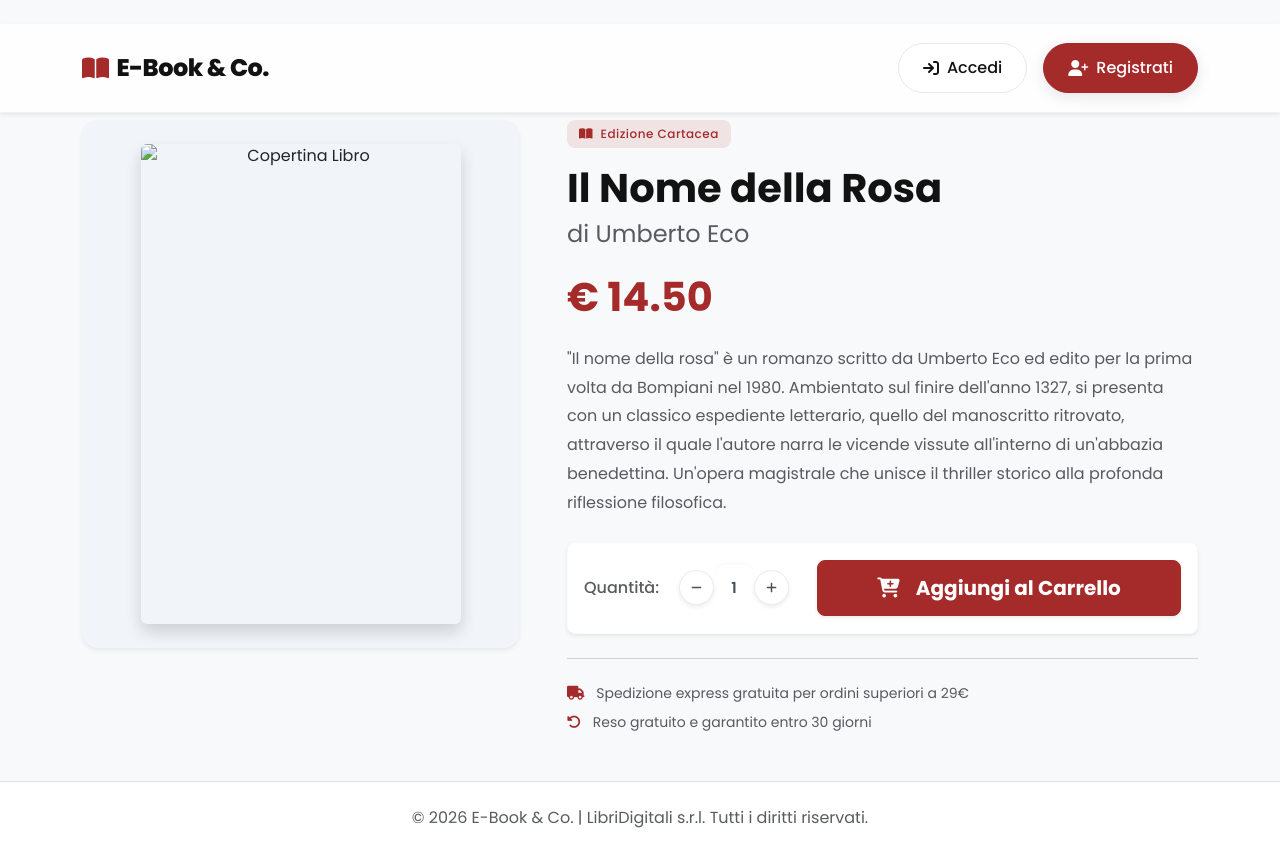
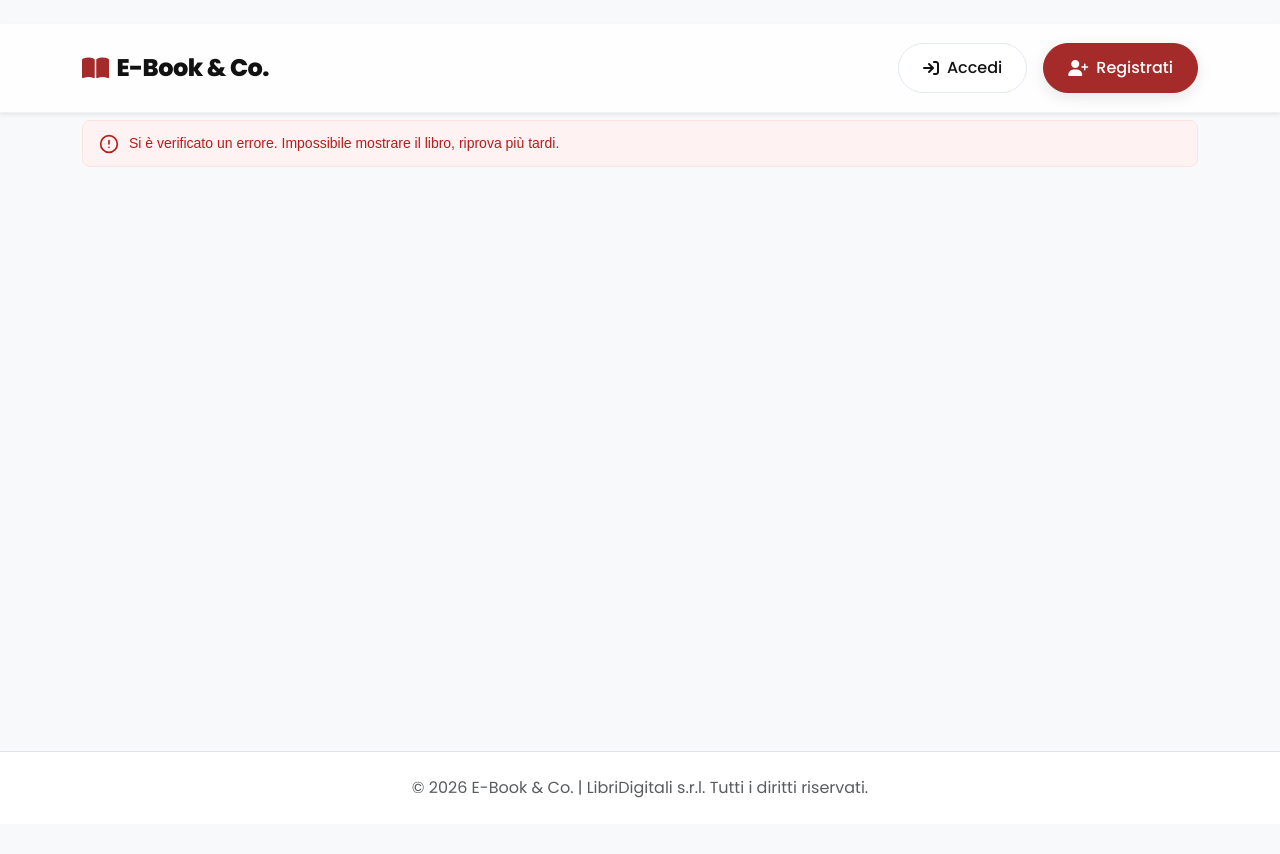
Before and after one commit to Calogerolopresti/libri-digitali, a PHP site: page /prodotto.php in a window 1280 px wide. After the commit the page ends 798 px from the top, so only its background shows below. Run offline with PHP 8.4, Linux system fonts and the light colour scheme; some libraries are stand-ins or nearby versions.

Commit message:
Aggiornamento della visualizzazione dei dettagli del libro con dati dinamici e gestione degli errori

```diff
--- a/prodotto.php
+++ b/prodotto.php
@@ -1,46 +1,82 @@
+<?php
+// importo collegamento al db e avvio la sessione se non è già avviata
+require_once __DIR__ . '/config/db.php';
+
+if (session_status() == PHP_SESSION_NONE) {
+    session_start();
+}
+// controllo se esiste la variabile id nel link
+if (isset($_GET['id'])) {
+    $id = $_GET['id'];
+    try {
+        // cerco il libri con quel id
+        $sql = "SELECT * FROM Prodotti WHERE id=?";
+        $stmt = $pdo->prepare($sql);
+        $stmt->execute([$id]);
+        $libro = $stmt->fetch();
+    } catch (PDOException $e) {
+        // in caso di errore mi salvo l errore nel file log e inizzilizo l array vuoto
+        error_log("errore alla ricerca del singolo libro: " . $e->getMessage());
+        $libro = [];
+    }
+}
+?>
 <?php include $_SERVER['DOCUMENT_ROOT'] . '/libri-digitali/includes/head.php'; ?>
+
 <body class="d-flex flex-column min-vh-100 fade-in pt-5 mt-4 bg-light">
 
     <?php include $_SERVER['DOCUMENT_ROOT'] . '/libri-digitali/includes/navbar_public.php'; ?>
 
     <!-- Product Detail -->
     <main class="container mb-5 flex-grow-1 fade-in fade-in-delay-1 mt-5">
+        <!-- controllo che l array libro esista e abbia qualcosa dentro  -->
+        <?php if (isset($libro) && count($libro) > 0): ?>
             <div class="row g-5 align-items-start">
                 <!-- Left Column: Image -->
                 <div class="col-md-5">
                     <div class="card border-0 shadow-sm rounded-4 p-4 text-center d-flex align-items-center justify-content-center" style="background-color: #f1f5f9; min-height: 500px;">
-                    <img src="https://via.placeholder.com/600x900/ffffff/a52a2a?text=Il+Nome+della+Rosa" class="img-fluid rounded shadow" alt="Copertina Libro" style="object-fit: cover; width: 100%; max-width: 320px; aspect-ratio: 2/3; display: block;">
+                        <img src="<?php echo htmlspecialchars($libro['copertina']) ?>" class="img-fluid rounded shadow" alt="Copertina Libro" style="object-fit: cover; width: 100%; max-width: 320px; aspect-ratio: 2/3; display: block;">
                     </div>
                 </div>
 
                 <!-- Right Column: Details -->
                 <div class="col-md-7">
+                    <?php if ($libro['formato'] == 'fisico'): ?>
                         <span class="badge bg-success mb-3 px-3 py-2"><i class="fa-solid fa-book-open me-1"></i> Edizione Cartacea</span>
-                <h1 class="fw-bold text-secondary-color mb-2">Il Nome della Rosa</h1>
-                <h4 class="text-muted fw-normal mb-4">di Umberto Eco</h4>
+                    <?php else: ?>
+                        <span class="badge bg-info mb-3 align-self-start"><i class="fa-solid fa-download me-1"></i> Edizione Digitale</span>
+                    <?php endif ?>
+                    <h1 class="fw-bold text-secondary-color mb-2"><?php echo htmlspecialchars($libro['titolo']) ?></h1>
 
-                <h2 class="price fs-1 mb-4">€ 14.50</h2>
+                    <h2 class="price fs-1 mb-4">€ <?php echo htmlspecialchars($libro['prezzo']) ?></h2>
 
                     <div class="mb-4">
                         <p class="text-muted" style="line-height: 1.8;">
-                        "Il nome della rosa" è un romanzo scritto da Umberto Eco ed edito per la prima volta da Bompiani nel 1980.
-                        Ambientato sul finire dell'anno 1327, si presenta con un classico espediente letterario, quello del manoscritto ritrovato,
-                        attraverso il quale l'autore narra le vicende vissute all'interno di un'abbazia benedettina. Un'opera magistrale che unisce il thriller storico alla profonda riflessione filosofica.
+                            <?php echo htmlspecialchars($libro['descrizione']) ?>
                         </p>
                     </div>
 
                     <div class="d-flex flex-wrap align-items-center gap-3 mb-4 p-3 bg-white rounded-3 shadow-sm border border-light">
+                        <form action="" method="POST">
                             <div class="d-flex align-items-center me-2">
                                 <label for="quantita" class="fw-medium text-muted mb-0 me-3">Quantità:</label>
                                 <div class="qty-selector d-flex align-items-center">
+                                    <?php if ($libro['formato'] == 'digitale'): ?>
+                                        <!-- se il formato è digitale imposto come limite massimo 1  -->
+                                        <button class="btn qty-btn shadow-sm" type="button" onclick="document.getElementById('quantita').stepDown()"><i class="fa-solid fa-minus" style="font-size: 0.75rem;"></i></button>
+                                        <input type="number" class="form-control text-center qty-input hide-spinners px-1" id="quantita" value="1" min="1" max="1">
+                                        <button class="btn qty-btn shadow-sm" type="button" onclick="document.getElementById('quantita').stepUp()"><i class="fa-solid fa-plus" style="font-size: 0.75rem;"></i></button>
+                                    <?php else: ?>
                                         <button class="btn qty-btn shadow-sm" type="button" onclick="document.getElementById('quantita').stepDown()"><i class="fa-solid fa-minus" style="font-size: 0.75rem;"></i></button>
                                         <input type="number" class="form-control text-center qty-input hide-spinners px-1" id="quantita" value="1" min="1" max="10">
                                         <button class="btn qty-btn shadow-sm" type="button" onclick="document.getElementById('quantita').stepUp()"><i class="fa-solid fa-plus" style="font-size: 0.75rem;"></i></button>
+                                    <?php endif ?>
                                 </div>
                             </div>
-                    <button class="btn btn-primary btn-lg flex-grow-1 rounded-3 ms-auto shadow-sm fw-bold">
+                            <button type="submit" class="btn btn-primary btn-lg flex-grow-1 rounded-3 ms-auto shadow-sm fw-bold">
                                 <i class="fa-solid fa-cart-plus me-2"></i> Aggiungi al Carrello
                             </button>
+                        </form>
                     </div>
 
                     <hr class="my-4 text-muted">
@@ -50,6 +86,19 @@
                     </div>
                 </div>
             </div>
+            <!-- se non esiste o è vuoto do il messaggio di errore      -->
+        <?php else: ?>
+            <div style="display: flex; align-items: center; background-color: #fef2f2; border: 1px solid #fee2e2; color: #b91c1c; padding: 12px 16px; border-radius: 8px; font-family: sans-serif; gap: 10px;">
+                <svg xmlns="http://www.w3.org/2000/svg" width="20" height="20" viewBox="0 0 24 24" fill="none" stroke="currentColor" stroke-width="2" stroke-linecap="round" stroke-linejoin="round">
+                    <circle cx="12" cy="12" r="10" />
+                    <line x1="12" y1="8" x2="12" y2="12" />
+                    <line x1="12" y1="16" x2="12.01" y2="16" />
+                </svg>
+                <p style="margin: 0; font-size: 14px; font-weight: 500;">
+                    Si è verificato un errore. Impossibile mostrare il libro, riprova più tardi.
+                </p>
+            </div>
+        <?php endif ?>
     </main>
 
 
```
Lines whose indentation alone changed are shown as unchanged.
